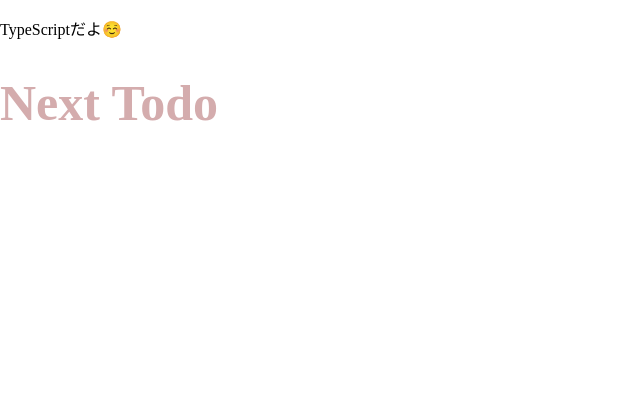
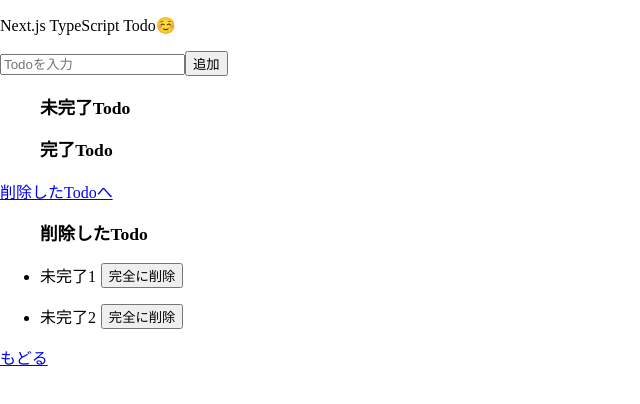
Before and after one commit to uudpinooo/TodoApp_TypeScriptPractice, a Next.js app: page / in a window 1280 px wide. Shown: the top 404 px of the page, without its empty margins (0-640 px from the left). Built offline with nearby package versions, Linux system fonts and the light colour scheme.

Commit message:
基本機能の実装完了

```diff
--- a/pages/app.tsx
+++ b/pages/app.tsx
@@ -1,11 +1,112 @@
-import { VFC } from 'react';
+import { ChangeEvent, useContext, VFC } from 'react';
+import Link from "next/link";
+import styled from 'styled-components';
+import { Context, ContextType } from 'providers/Provider';
 
-const App: VFC = () => {
+export const App: VFC = () => {
+  const {
+    newTodo, setNewTodo,
+    incompleteTodos, setIncompleteTodos,
+    completeTodos, setCompleteTodos
+  } = useContext<ContextType>(Context);
+
+  const onChangeInput = (e: ChangeEvent<HTMLInputElement>) => setNewTodo(e.target.value);
+
+  const onClickAdd = () => {
+    if (newTodo === '') {
+      return null
+    } else {
+      setIncompleteTodos([...incompleteTodos, newTodo]);
+      setNewTodo('');
+    }
+    return;
+  }
+
+  const onClickComplete = (todo: string, index: number) => {
+    // inCompleteTodosから指定のTodoを削除
+    const target = [...incompleteTodos];
+    target.splice(index, 1);
+    setIncompleteTodos(target);
+
+    // completeTodosに指定のTodoを追加
+    setCompleteTodos([...completeTodos, todo]);
+  }
+
+  const onClickBack = (todo: string, index: number) => {
+    // completeTodosから指定のTodoを削除
+    const target = [...completeTodos];
+    target.splice(index, 1);
+    setCompleteTodos(target);
+
+    // inCompleteTodosに指定のTodoを追加
+    setIncompleteTodos([...incompleteTodos, todo]);
+  }
+
+  const onClickDelete = (index: number, status: string) => {
+    // 未完了Todoの削除の場合はinCompleteTodosから指定のTodoを削除
+    if (status === "inComplete") {
+      const targetOfIncomplete = [...incompleteTodos];
+      targetOfIncomplete.splice(index, 1);
+      setIncompleteTodos(targetOfIncomplete);
+    }
+
+    // 完了Todoの削除の場合はcompleteTodosから指定のTodoを削除
+    if (status === "complete") {
+      const targetODCmplete = [...completeTodos];
+      targetODCmplete.splice(index, 1);
+      setCompleteTodos(targetODCmplete);
+    }
+  }
+
   return (
     <div>
-      <p>TypeScriptだよ☺️</p>
+      <p>Next.js TypeScript Todo☺️</p>
+      <input type="text" placeholder="Todoを入力" value={newTodo} onChange={onChangeInput} />
+      <button onClick={onClickAdd}>追加</button>
+
+      <ul>
+        <StyledP>未完了Todo</StyledP>
+        {incompleteTodos.map((todo, index) => {
+          return (
+            <StyledIncompleteTodo>
+              <li key={index}>{todo}</li>
+              <StyledButton onClick={() => onClickComplete(todo, index)}>完了</StyledButton>
+              <StyledButton onClick={() => onClickDelete(index, "inComplete")}>削除</StyledButton>
+            </StyledIncompleteTodo>
+          )
+        })}
+        <StyledP>完了Todo</StyledP>
+        {completeTodos.map((todo, index) => {
+          return (
+            <StyledIncompleteTodo>
+              <li key={index}>{todo}</li>
+              <StyledButton onClick={() => onClickBack(todo, index)}>戻す</StyledButton>
+              <StyledButton onClick={() => onClickDelete(index, "complete")}>削除</StyledButton>
+            </StyledIncompleteTodo>
+          )
+        })}
+      </ul>
+
+      <Link href="/delete">削除したTodoへ</Link>
     </div>
   );
 };
 
-export default App;
+const StyledP = styled.p`
+  font-size: 1.1rem;
+  font-weight: bold;
+`;
+
+const StyledIncompleteTodo = styled.div`
+  display: flex;
+  margin-bottom: 1rem;
+`;
+
+const StyledButton = styled.button`
+  margin-left: 0.3rem;
+  &:hover {
+    cursor: pointer;
+  }
+`;
+
+// export default App;
--- /dev/null
+++ b/pages/delete.tsx
@@ -0,0 +1,52 @@
+import { useContext, VFC } from "react";
+import Link from 'next/link';
+import styled from 'styled-components';
+import { Context, ContextType } from 'providers/Provider';
+
+const DeleteTodos: VFC = () => {
+  const { deleteTodos, setDeleteTodos } = useContext<ContextType>(Context);
+
+  const onClickDelete = (index: number) => {
+    // deleteTodosから指定のTodoを削除
+    const target = [...deleteTodos];
+    target.splice(index, 1);
+    setDeleteTodos(target);
+  }
+
+  return (
+    <div>
+      <ul>
+        <StyledP>削除したTodo</StyledP>
+        {deleteTodos.map((todo, index) => {
+          return (
+            <StyledIncompleteTodo>
+              <li key={index}>{todo}</li>
+              <StyledButton onClick={() => onClickDelete(index)}>完全に削除</StyledButton>
+            </StyledIncompleteTodo>
+          )
+        })}
+      </ul>
+
+      <Link href="/">もどる</Link>
+    </div>
+  )
+}
+
+const StyledP = styled.p`
+  font-size: 1.1rem;
+  font-weight: bold;
+`;
+
+const StyledIncompleteTodo = styled.div`
+  display: flex;
+  margin-bottom: 1rem;
+`;
+
+const StyledButton = styled.button`
+  margin-left: 0.3rem;
+  &:hover {
+    cursor: pointer;
+  }
+`;
+
+export default DeleteTodos;
--- a/pages/index.js
+++ b/pages/index.js
@@ -1,5 +1,7 @@
+import { Provider } from 'providers/Provider';
 import styled from 'styled-components'
-import App from './app';
+import { App } from './app';
+import DeleteTodos from './delete';
 
 const Title = styled.h1`
   font-size: 50px;
@@ -8,9 +10,9 @@
 
 export default function Home() {
   return (
-    <>
-    <App />
-    <Title>Next Todo</Title>
-    </>
-    )
+    <Provider>
+      <App />
+      <DeleteTodos />
+    </Provider>
+  )
 }
--- /dev/null
+++ b/providers/Provider.tsx
@@ -0,0 +1,36 @@
+import { createContext, VFC, ReactNode, useState, Dispatch, SetStateAction } from "react";
+
+type Props = {
+  children: ReactNode;
+}
+
+export type ContextType = {
+  newTodo: string;
+  setNewTodo: Dispatch<SetStateAction<string>>;
+  incompleteTodos: string[];
+  setIncompleteTodos: Dispatch<SetStateAction<string[]>>;
+  completeTodos: string[];
+  setCompleteTodos: Dispatch<SetStateAction<string[]>>;
+  deleteTodos: string[];
+  setDeleteTodos: Dispatch<SetStateAction<string[]>>
+}
+
+export const Context = createContext({} as ContextType);
+
+export const Provider: VFC<Props> = ({ children }) => {
+  const [newTodo, setNewTodo] = useState<string>('');
+  const [incompleteTodos, setIncompleteTodos] = useState<string[]>([]);
+  const [completeTodos, setCompleteTodos] = useState<string[]>([]);
+  const [deleteTodos, setDeleteTodos] = useState<string[]>(["未完了1", "未完了2"]);
+
+  return (
+    <Context.Provider value={{
+      newTodo, setNewTodo,
+      incompleteTodos, setIncompleteTodos,
+      completeTodos, setCompleteTodos,
+      deleteTodos, setDeleteTodos,
+    }}>
+      {children}
+    </Context.Provider>
+  )
+}
```
Also changed, not shown: 1 other file (tests, documents, lock files or other folders).
